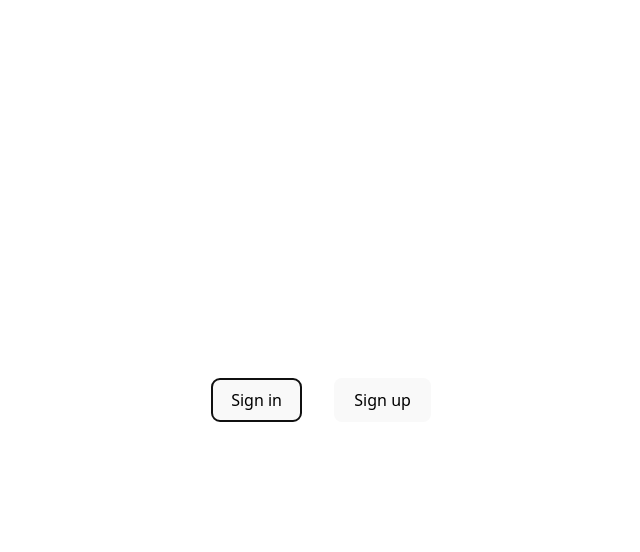
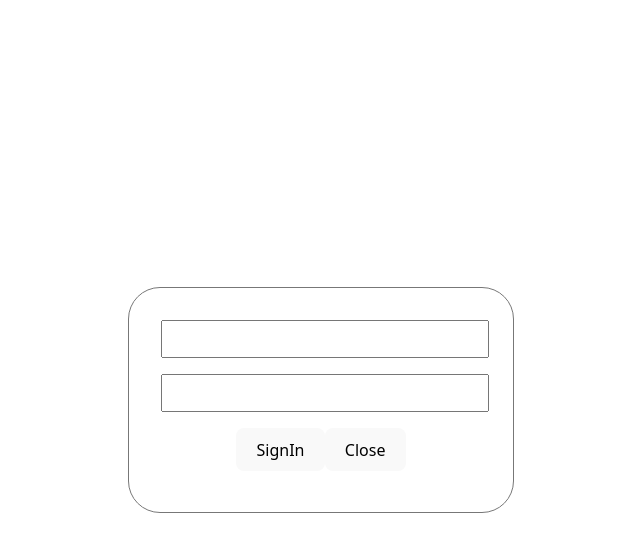
Before and after one commit to PARADOX-Tech-Course/React_second_class, a React (Vite) app: page / in a window 1280 px wide. Both pictures are taken after a click on the button "Sign in". Shown: the top 552 px of the page, without its empty margins (319-959 px from the left). Built offline with nearby package versions, Linux system fonts and the light colour scheme.

Commit message:
feat :: SignInModal 레이아웃 구상

```diff
--- a/src/App.tsx
+++ b/src/App.tsx
@@ -1,17 +1,26 @@
 import React, { useState } from "react";
 import "./App.css";
+import SignIn from './components/SignInModal';
 
 function App() {
   const [signIn, setSignIn] = useState<boolean>(false);
   const [signUp, setSignUp] = useState<boolean>(false);
-  const mainStyle = {
+  const mainStyle: React.CSSProperties = {
     display: "flex",
     gap: "2rem",
   }
+  const openSignInModal = () => {
+    setSignIn(true);
+    setSignUp(false);
+  }
+  const openSignUpModal = () => {
+    setSignUp(true);
+    setSignIn(false);
+  }
   return (
     <main style={mainStyle}>
-      <button>Sign in</button>
-      <button>Sign up</button>
+      <button onClick={openSignInModal}>Sign in</button>
+      <button onClick={openSignUpModal}>Sign up</button>
       {signIn && <SignIn />}
       {signUp && <SignUp />}
     </main>
--- a/src/components/SignInModal.tsx
+++ b/src/components/SignInModal.tsx
@@ -0,0 +1,18 @@
+import React from 'react';
+import ModalContainer, { inputStyle } from "./ModalContainer";
+
+const SignInModal: React.FC = () => {
+
+    return (
+        <ModalContainer width={"20rem"} height={"10rem"}>
+            <input type="text" name="ID" style={inputStyle} />
+            <input type="password" name="PASSWORD" style={inputStyle} />
+            <div>
+                <button>SignIn</button>
+                <button>Close</button>
+            </div>
+        </ModalContainer>
+    )
+}
+
+export default SignInModal;
```
